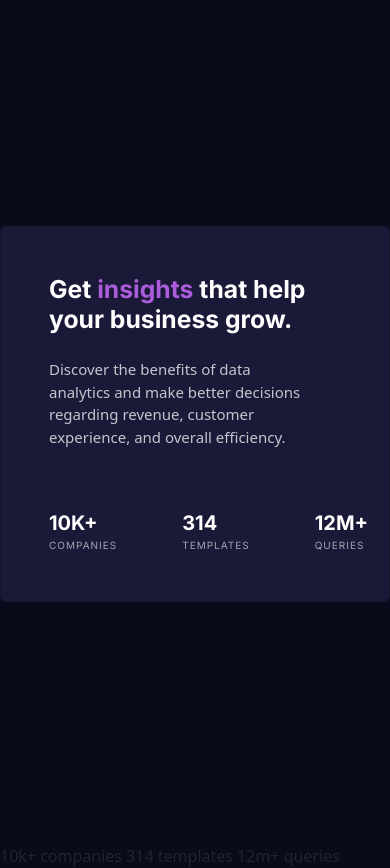
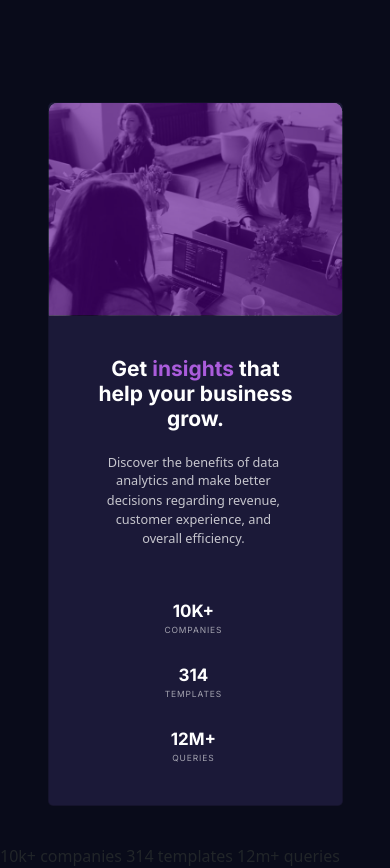
Before and after one commit to Abaljerind/stats-preview-card, a plain HTML site: page index.html in a window 390 px wide. Drawn offline with nearby package versions, Linux system fonts and the light colour scheme.

Commit message:
add style for mobile-device

```diff
--- a/css/app.css
+++ b/css/app.css
@@ -55,6 +55,7 @@ section {
   margin-right: 65px;
 }
 
+/* right side */
 .card .row .right-side {
   background-image: url(../images/image-header-desktop.jpg);
   background-size: cover;
@@ -69,3 +70,60 @@ section {
   width: 100%;
   height: 100%;
 }
+
+/* media queries */
+@media (max-width: 575.98px) {
+  body {
+    flex-wrap: nowrap;
+  }
+
+  section .card {
+    flex-wrap: nowrap;
+    margin-top: 80px;
+    transform: scale(0.85);
+  }
+
+  .card .row {
+    position: relative;
+    margin-top: 200px;
+  }
+
+  .card .row .card-body h5 {
+    margin-top: 50px;
+  }
+
+  .card .row .card-body p.experience {
+    margin-left: 10px;
+  }
+
+  .card .row .card-body {
+    text-align: center;
+    width: 345px;
+  }
+
+  .card .row .status-value {
+    flex-direction: column;
+    flex-wrap: wrap;
+    margin-left: 60px;
+    justify-content: center;
+    align-items: center;
+  }
+
+  .card .row .status-value .companies,
+  .card .row .status-value .templates {
+    margin-bottom: 30px;
+  }
+
+  .card .row .right-side {
+    background-image: url(../images/image-header-mobile.jpg);
+    background-size: cover;
+    background-repeat: no-repeat;
+    border-top-left-radius: 10px;
+    border-top-right-radius: 10px;
+    height: 250px;
+    margin-top: 250px;
+    position: absolute;
+    top: -450px;
+    overflow: hidden;
+  }
+}
--- a/index.html
+++ b/index.html
@@ -34,7 +34,7 @@
     <section class="d-flex justify-content-center align-items-center">
       <div class="card mb-3" style="max-width: 920px">
         <div class="row g-0">
-          <div class="col-md-6">
+          <div class="left-side col-md-6 flex-item">
             <div class="card-body p-5">
               <h5 class="card-title h2 mb-4">Get <span>insights</span> that help your business grow.</h5>
               <p class="experience card-text">
@@ -70,8 +70,9 @@
               </div>
             </div>
           </div>
-          <div class="right-side col-md-6">
+          <div class="right-side col-md-6 flex-item">
             <div class="purple"></div>
+            <img src="" class="" alt="" />
           </div>
         </div>
       </div>
```
